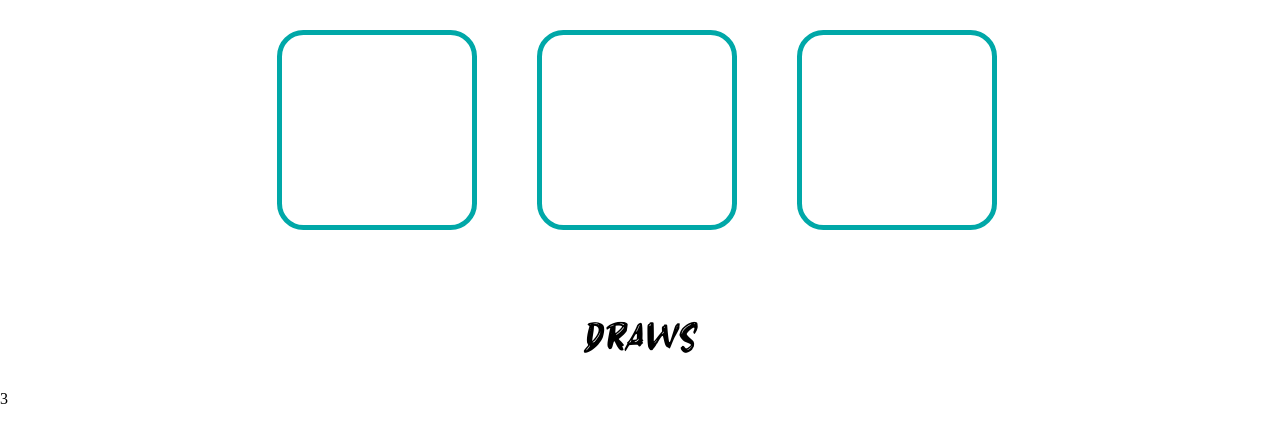
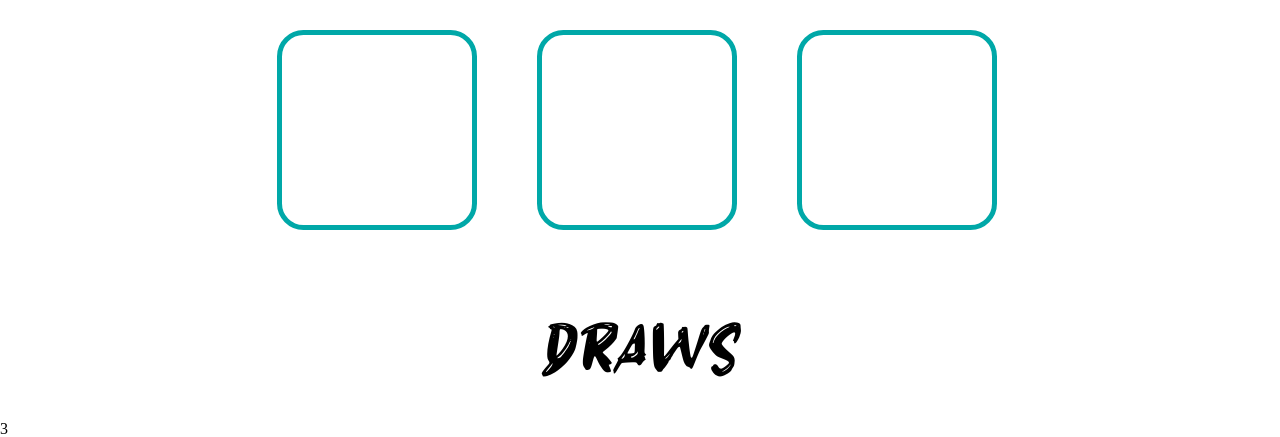
Before and after one commit to ervinMamutov/tic-tac-toe, a website with bundled scripts: page index.html in a window 1280 px wide. Shown: the part 610-1047 px from the top of the page. Before the commit the page ends 1017 px from the top, so only its background shows below. Built offline with nearby package versions, Linux system fonts and the light colour scheme.

Commit message:
adde style for the score

```diff
--- a/src/data.js
+++ b/src/data.js
@@ -9,11 +9,11 @@ const data = {
   winPlayerTwo: 0,
   draws: 0,
   win: {
-    url: '../assets/win.gif',
+    url: './assets/win.gif',
     title: 'Win',
   },
   draw: {
-    url: '../assets/draw.gif',
+    url: './assets/draw.gif',
     title: "It's a draw",
   },
 };
--- a/styles/style.css
+++ b/styles/style.css
@@ -338,3 +338,12 @@ button {
   text-align: center;
   text-transform: uppercase;
 }
+
+.score-one,
+.score-two,
+.draws-score {
+  font-family: 'FighterFish-3zG53', sans-serif;
+  font-size: 70px;
+  text-align: center;
+  text-transform: uppercase;
+}
```
